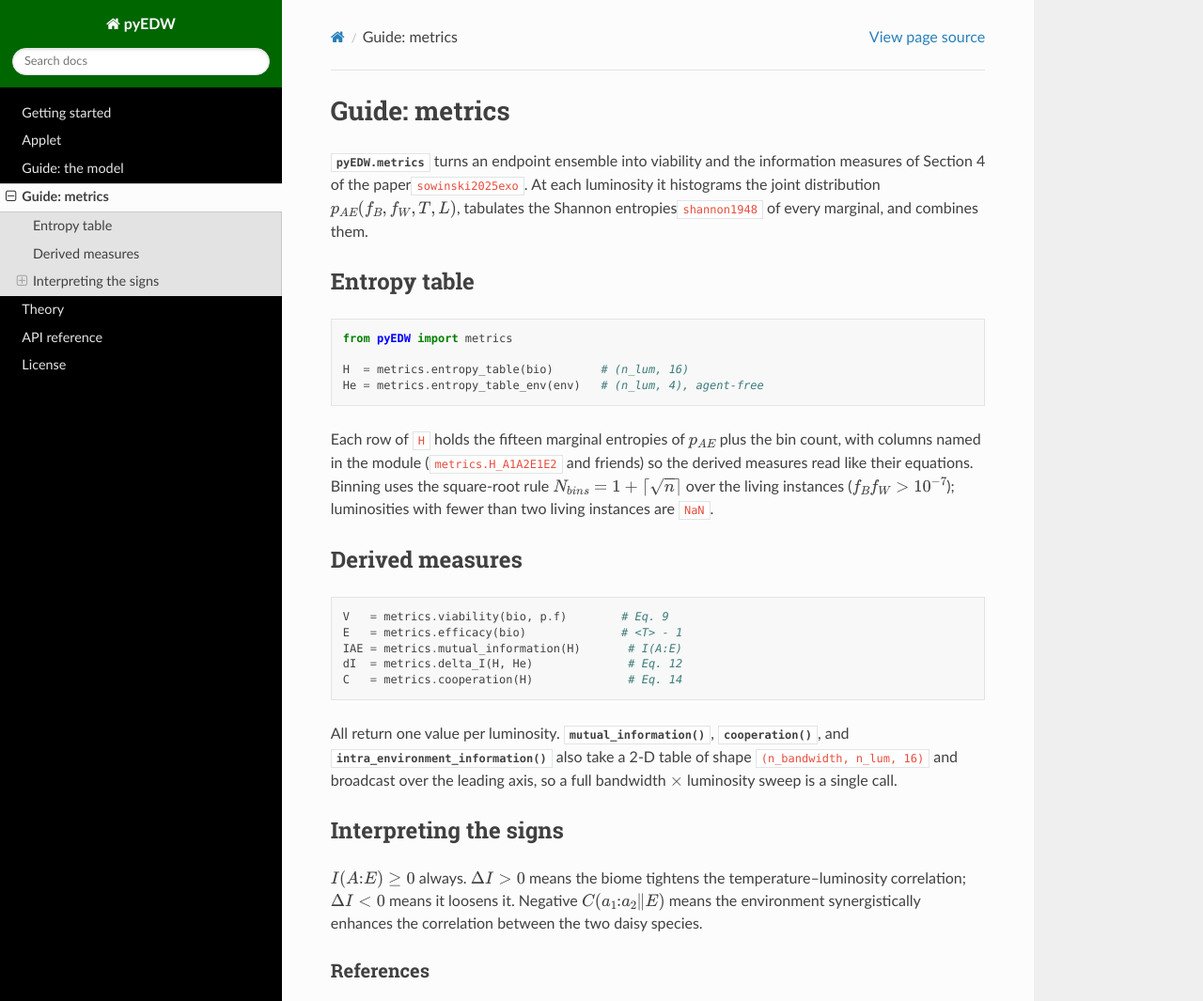
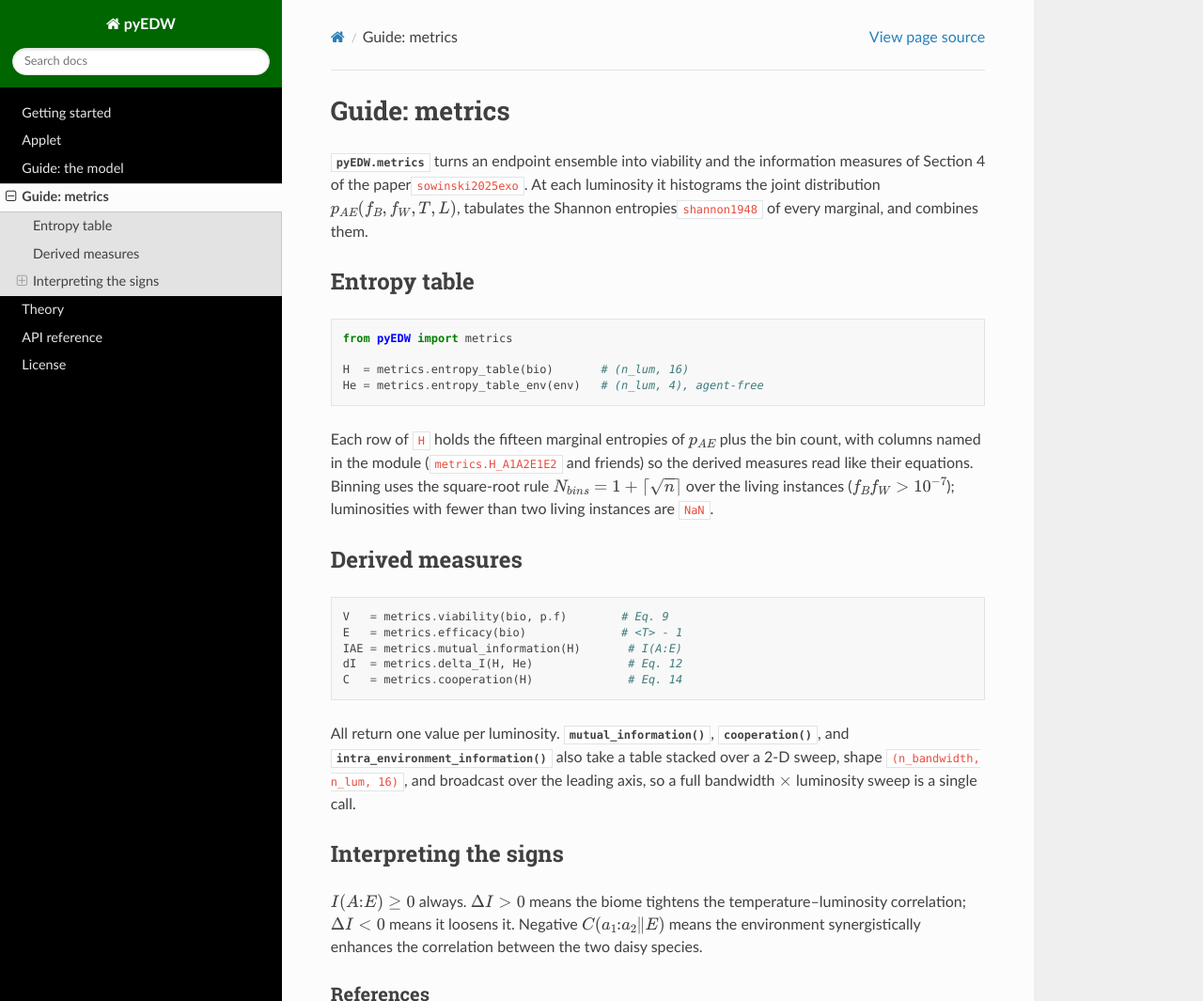
Before and after one commit to EternalTime/pyEDW, a Sphinx documentation site: the page built from docs/guide_metrics.rst, in a window 1280 px wide and 1383 px high, cut to the strip 0-1065 px from the top of the window. Shown: the whole strip at 94% size. Built offline with Sphinx 7.4.7 and the Read the Docs theme 3.1.0, drawn with Linux system fonts in a browser that asks for light colours; cross-references to code outside the pages are shown as plain code.

Commit message:
Describe the stacked entropy table shape accurately in the metrics guide

```diff
--- a/docs/guide_metrics.rst
+++ b/docs/guide_metrics.rst
@@ -37,8 +37,8 @@ Derived measures
 
 All return one value per luminosity. :func:`~pyEDW.metrics.mutual_information`,
 :func:`~pyEDW.metrics.cooperation`, and
-:func:`~pyEDW.metrics.intra_environment_information` also take a 2-D table of
-shape ``(n_bandwidth, n_lum, 16)`` and broadcast over the leading axis, so a full
+:func:`~pyEDW.metrics.intra_environment_information` also take a table stacked over a
+2-D sweep, shape ``(n_bandwidth, n_lum, 16)``, and broadcast over the leading axis, so a full
 bandwidth :math:`\times` luminosity sweep is a single call.
 
 Interpreting the signs
```
